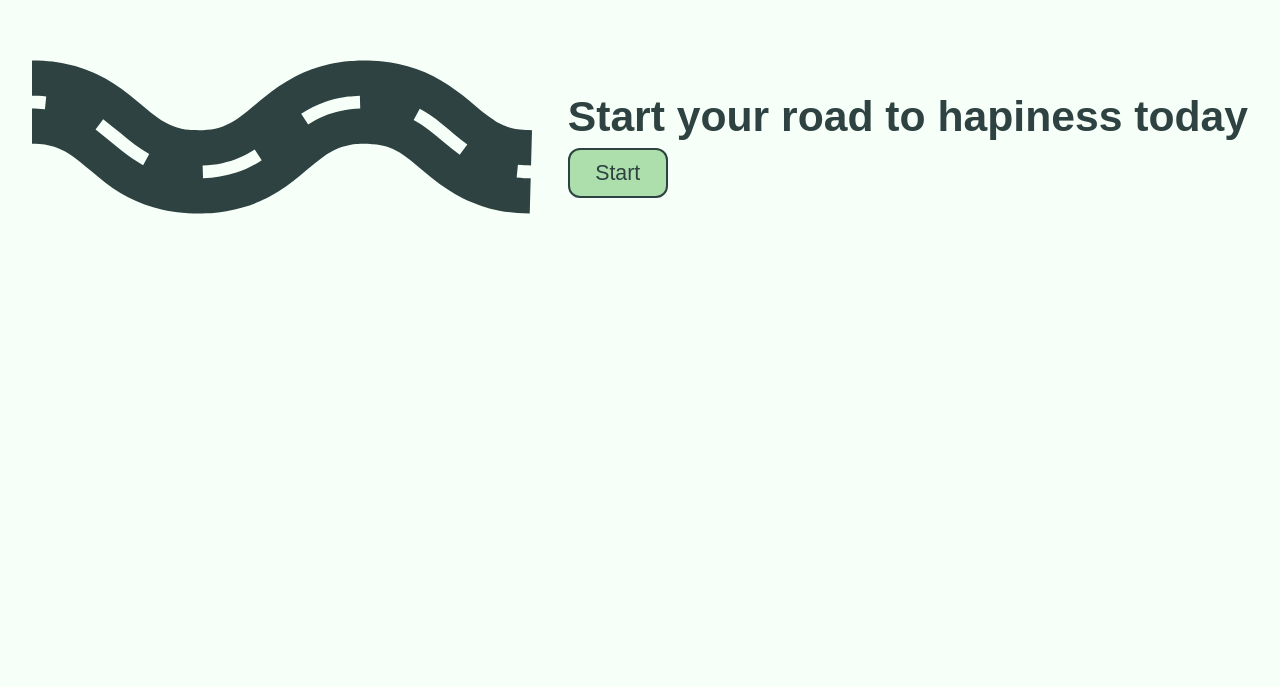
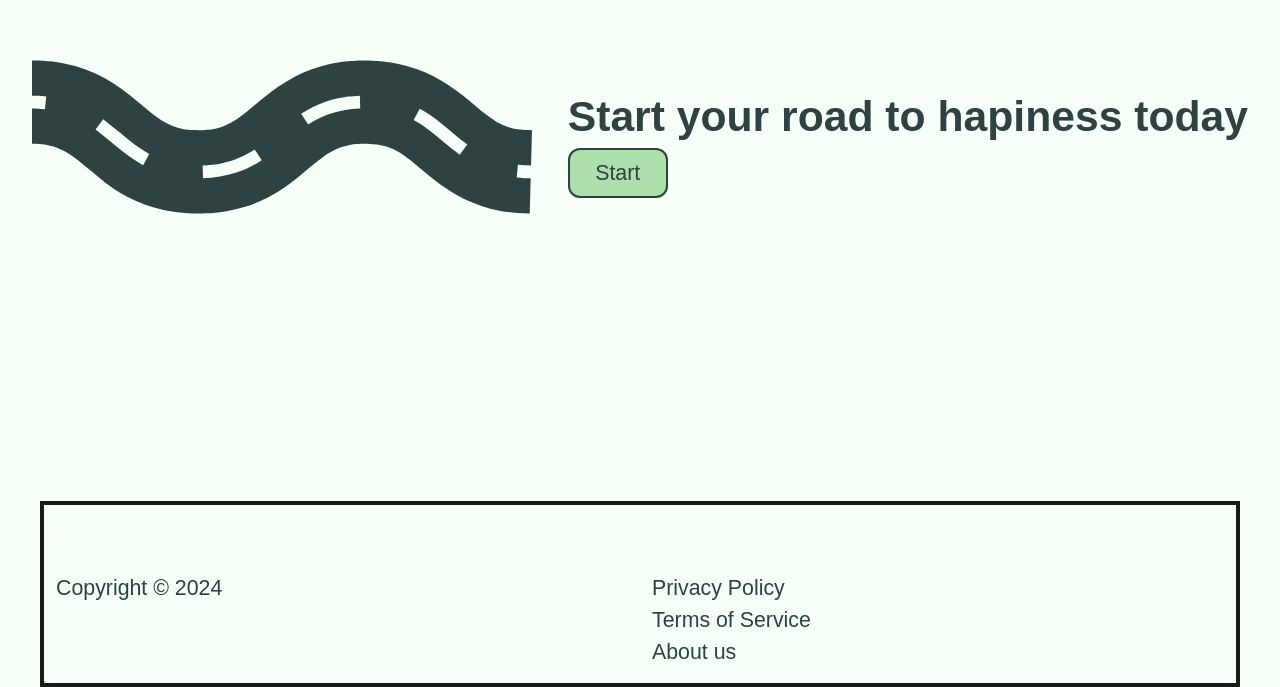
Before and after one commit to jwted/MentalHealthCare, a Vue app in the folder frontend/: page / in a window 1280 px wide. Shown: the part 2058-2745 px from the top of the page. Before the commit the page ends 2559 px from the top, so only its background shows below. Built offline with nearby package versions, Linux system fonts and the light colour scheme.

Commit message:
start footer

```diff
--- /dev/null
+++ b/frontend/src/components/Footer.vue
@@ -0,0 +1,37 @@
+<template>
+        <v-container class="d-flex flex-column container">
+          <v-row>
+            <v-col>
+              <img src="../assets/logo-white.svg" alt="">
+            </v-col>
+          </v-row>
+          <v-row>
+            <v-col>
+              <p>
+                Copyright &copy; 2024
+              </p>
+            </v-col>
+            <v-col>
+              <p>
+                Privacy Policy
+              </p>
+              <p>
+                Terms of Service
+              </p>
+              <p>
+                About us
+              </p>
+            </v-col>
+          </v-row>
+          <v-row>
+            <hr>
+          </v-row>
+        </v-container>
+</template>
+<style>
+.container{
+  background-color: #1A1A1A;
+  color: white;
+  padding: 1rem;
+}
+</style>
--- a/frontend/src/components/Navbar.vue
+++ b/frontend/src/components/Navbar.vue
@@ -8,19 +8,19 @@
         <router-link to="/">Home</router-link>
       </li>
       <li>
-        <router-link to="/about">Callendar</router-link>
+        <router-link to="/">Callendar</router-link>
       </li>
       <li>
-        <router-link to="/about">Objectives</router-link>
+        <router-link to="/">Objectives</router-link>
       </li>
       <li>
-        <router-link to="/about">Community</router-link>
+        <router-link to="/">Community</router-link>
       </li>
       <li>
-        <router-link to="/about">Diary</router-link>
+        <router-link to="/">Diary</router-link>
       </li>
       <li>
-        <router-link to="/about">Profile</router-link>
+        <router-link to="/">Profile</router-link>
       </li>
     </ul>
   </nav>
--- a/frontend/src/components/Navbar/Navbar.vue
+++ /dev/null
@@ -1,66 +0,0 @@
-<template>
-  <nav>
-    <div>
-      <img src="@/assets/logo.svg" alt="">
-    </div>
-    <ul>
-      <li>
-        <router-link to="/">Home</router-link>
-      </li>
-      <li>
-        <router-link to="/about">Callendar</router-link>
-      </li>
-      <li>
-        <router-link to="/about">Objectives</router-link>
-      </li>
-      <li>
-        <router-link to="/about">Community</router-link>
-      </li>
-      <li>
-        <router-link to="/about">Diary</router-link>
-      </li>
-      <li>
-        <router-link to="/about">Profile</router-link>
-      </li>
-    </ul>
-  </nav>
-</template>
-
-<script>
-export default {
-
-}
-</script>
-
-<style>
-nav{
-  display: flex;
-  justify-content: space-between;
-  align-items: center;
-  padding: 1rem 2rem;
-  background-color: #F6FFF8;
-  height: 10vh;
-}
-
-nav img{
-  width: 150px;
-  height: 150px;
-}
-
-nav ul{
-  display: flex;
-  list-style: none;
-}
-
-nav ul li{
-  margin-right: 1rem;
-  align-self: center;
-  font-family:Dosis;
-  font-size: larger;
-}
-
-nav ul li a{
-  text-decoration: none;
-  color: #333;
-}
-</style>
--- a/frontend/src/views/LandingPage.vue
+++ b/frontend/src/views/LandingPage.vue
@@ -169,13 +169,15 @@
       </div>
     </div>
   </main>
+  <Footer></Footer>
 </template>
 
 <script>
-import Navbar from "@/components/Navbar/Navbar.vue";
+import Navbar from "@/components/Navbar.vue";
+import Footer from "@/components/Footer.vue";
 export default {
   components: {
-    Navbar,
+    Navbar,Footer
   },
 };
 </script>
```
Also changed, not shown: frontend/src/assets/logo-white.svg (added).
